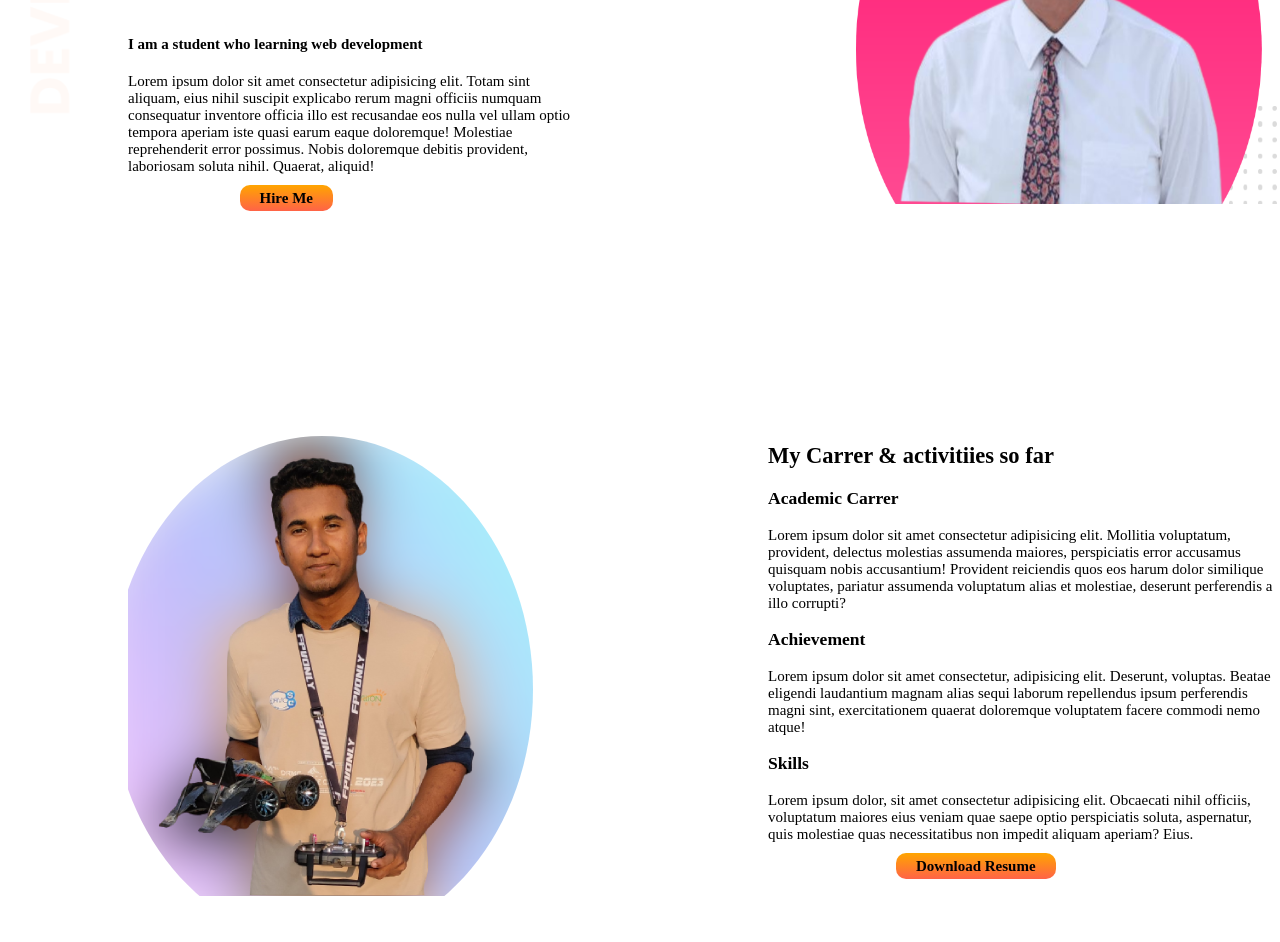
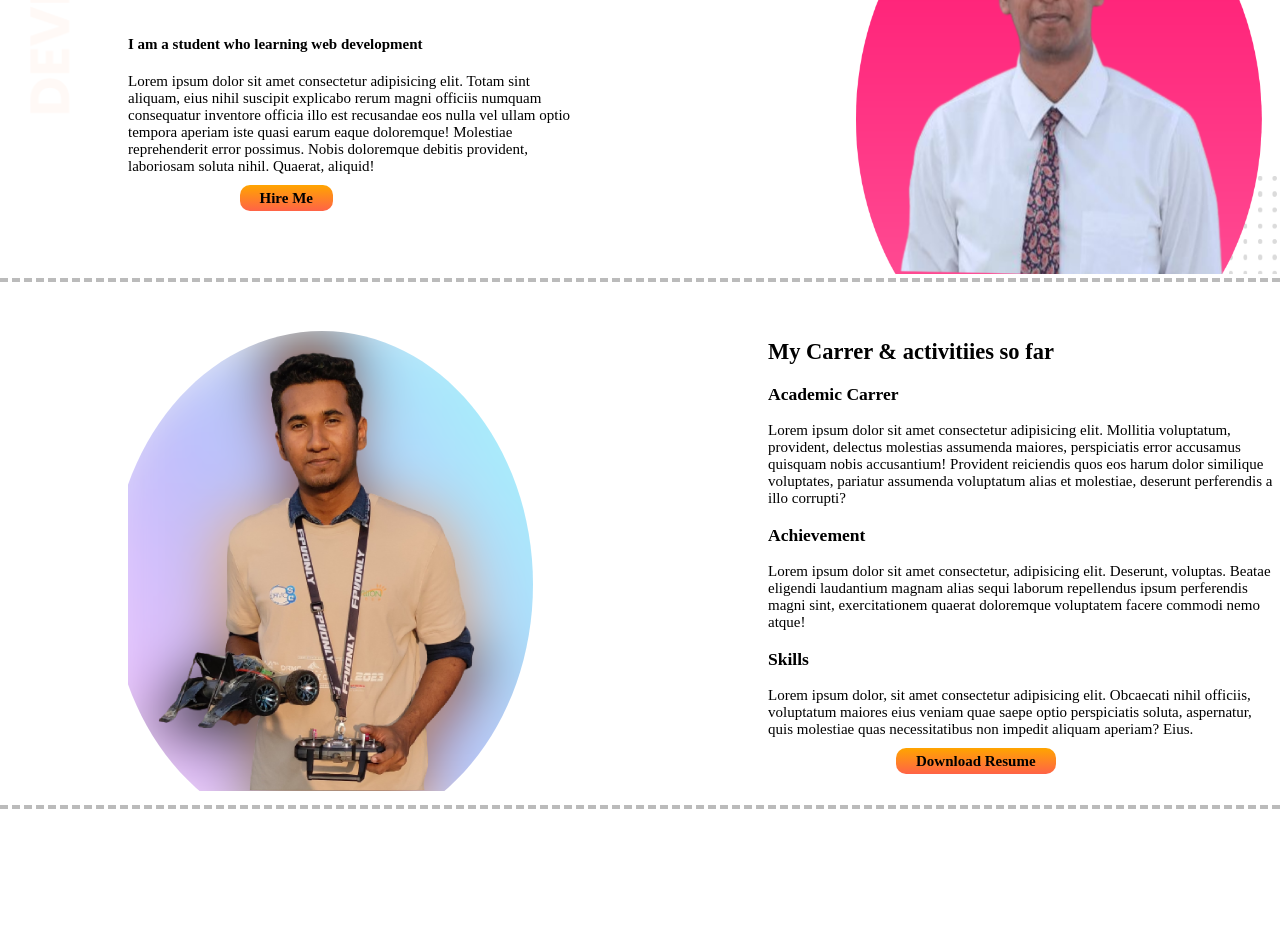
Before and after one commit to coder-nishu/developer-portfolio, a plain HTML site: page index.html in a window 1280 px wide. Shown: the part 246-1188 px from the top of the page. After the commit the page ends 1094 px from the top, so only its background shows below. Drawn offline with Linux system fonts and the light colour scheme.

```diff
--- a/index.html
+++ b/index.html
@@ -12,6 +12,7 @@
 </head>
 
 <body>
+
     <section class="top">
         <div class="heading">
             <h1>Welcome To</h1>
@@ -25,7 +26,7 @@
         </div>
     </section>
 
-    <section>
+    <section class="mid section">
         <div class="heading">
             <img src="images/1689001245136-removebg-preview__1_-removebg-preview.png" alt="">
         </div>
--- a/style.css
+++ b/style.css
@@ -8,13 +8,14 @@
 }
 section{
     display: flex;
-    margin-bottom: 7%;
+    margin-bottom: 3%;
+    border-bottom: 4px dashed #bbb;
 }
 .heading{
     width: 50%;
     padding-left: 10%;
     font-size: 15px;
-    margin-bottom: 10%;
+    margin-bottom: 10px;
 
 
 }
@@ -24,6 +25,7 @@
 .image{
     width: 50%;
     padding-left: 20%;
+    margin-top: 70px;
 
 }
 .btn{
@@ -38,4 +40,6 @@
 .top{
     background-image: url(images/top-banner.png);
     background-repeat: no-repeat;
+
+
 }
```
Also changed, not shown: images/line.png (added).
